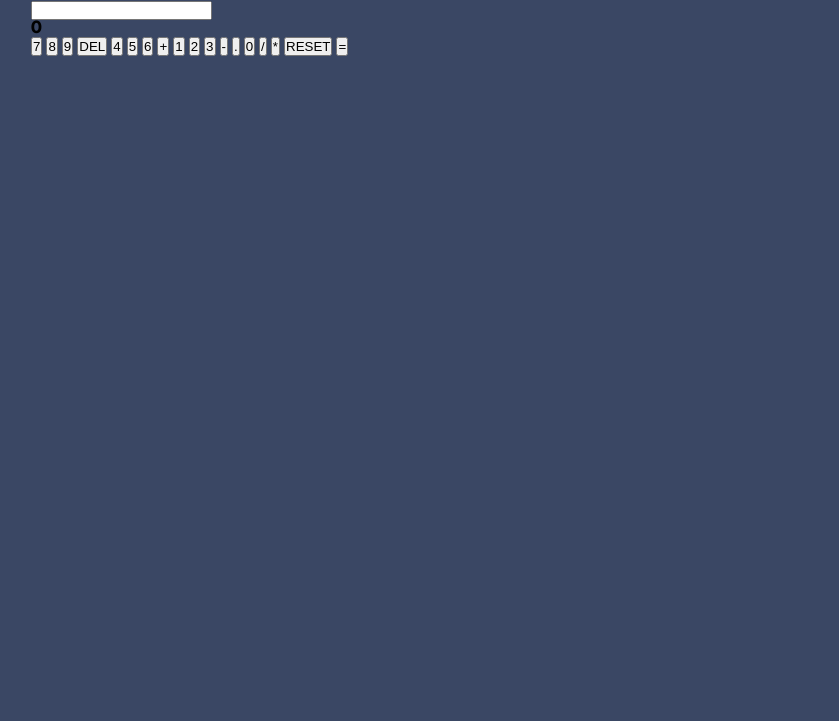
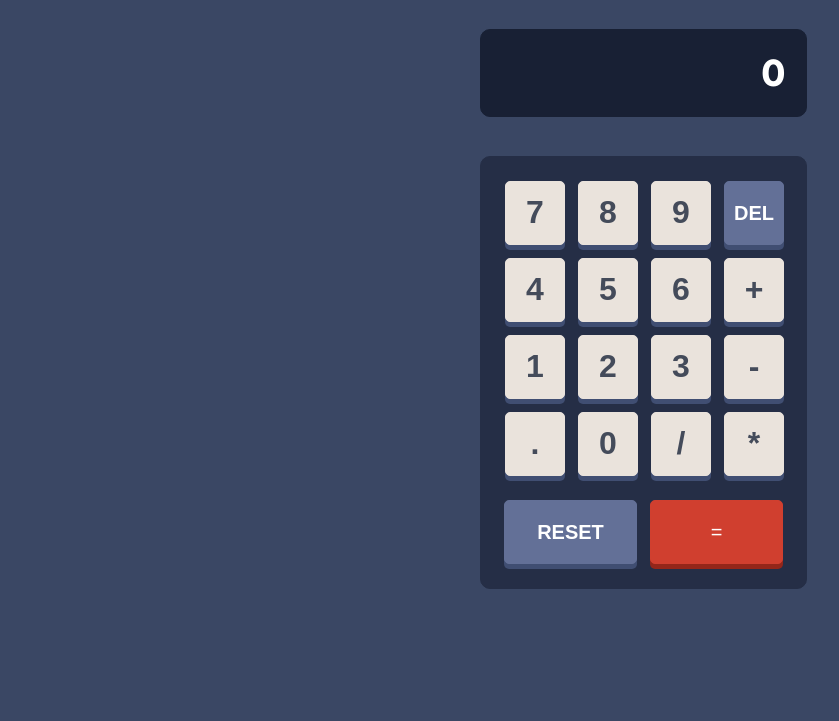
Before and after one commit to NikaNishnianidze/Calculator-App, a plain HTML site: page index.html in a window 1280 px wide. Shown: the part 79-800 px from the top of the page, without its empty margins (0-839 px from the left). Drawn offline with Linux system fonts and the light colour scheme.

Commit message:
finish css and html

```diff
--- a/index.html
+++ b/index.html
@@ -33,25 +33,31 @@
       <input type="text" readonly class="display" />
       <h3>0</h3>
     </div>
-    <div class="keys">
-      <button onclick="appendToDisplay('7')">7</button>
-      <button onclick="appendToDisplay('8')">8</button>
-      <button onclick="appendToDisplay('9')">9</button>
-      <button onclick="appendToDisplay()">DEL</button>
-      <button onclick="appendToDisplay('4')">4</button>
-      <button onclick="appendToDisplay('5')">5</button>
-      <button onclick="appendToDisplay('6')">6</button>
-      <button onclick="appendToDisplay('+')">+</button>
-      <button onclick="appendToDisplay('1')">1</button>
-      <button onclick="appendToDisplay('2')">2</button>
-      <button onclick="appendToDisplay('3')">3</button>
-      <button onclick="appendToDisplay('-')">-</button>
-      <button onclick="appendToDisplay('.')">.</button>
-      <button onclick="appendToDisplay('0')">0</button>
-      <button onclick="appendToDisplay('/')">/</button>
-      <button onclick="appendToDisplay('*')">*</button>
-      <button onclick="clearDisplay()">RESET</button>
-      <button onclick="calculate()">=</button>
-    </div>
+    <main>
+      <div class="keys-container">
+        <div class="keys">
+          <button onclick="appendToDisplay('7')" class="default">7</button>
+          <button onclick="appendToDisplay('8')" class="default">8</button>
+          <button onclick="appendToDisplay('9')" class="default">9</button>
+          <button onclick="appendToDisplay()" class="delete">DEL</button>
+          <button onclick="appendToDisplay('4')" class="default">4</button>
+          <button onclick="appendToDisplay('5')" class="default">5</button>
+          <button onclick="appendToDisplay('6')" class="default">6</button>
+          <button onclick="appendToDisplay('+')" class="default">+</button>
+          <button onclick="appendToDisplay('1')" class="default">1</button>
+          <button onclick="appendToDisplay('2')" class="default">2</button>
+          <button onclick="appendToDisplay('3')" class="default">3</button>
+          <button onclick="appendToDisplay('-')" class="default">-</button>
+          <button onclick="appendToDisplay('.')" class="default">.</button>
+          <button onclick="appendToDisplay('0')" class="default">0</button>
+          <button onclick="appendToDisplay('/')" class="default">/</button>
+          <button onclick="appendToDisplay('*')" class="default">*</button>
+        </div>
+        <div class="last-two">
+          <button onclick="clearDisplay()" class="reset">RESET</button>
+          <button onclick="calculate()" class="calculate">=</button>
+        </div>
+      </div>
+    </main>
   </body>
 </html>
--- a/style.css
+++ b/style.css
@@ -6,6 +6,7 @@
 }
 
 body {
+  min-height: 100vh;
   background-color: hsl(222, 26%, 31%);
   padding: 30px 24px 30px 31px;
   font-family: "League Spartan", serif;
@@ -40,6 +41,10 @@ h2 {
   gap: 11px;
   position: relative;
   left: 13px;
+  color: hsla(0, 0%, 100%, 1);
+  font-size: 12px;
+  line-height: 11px;
+  font-weight: 700;
 }
 
 .slider {
@@ -60,3 +65,108 @@ h2 {
   background-color: hsla(6, 63%, 50%, 1);
   margin: 5px;
 }
+
+.display-container {
+  display: flex;
+  flex-direction: column;
+  align-items: center;
+  justify-content: center;
+  margin-top: 32px;
+}
+
+.display-container h3 {
+  position: relative;
+  top: -59px;
+  left: 130px;
+  font-size: 40px;
+  line-height: 38.8px;
+  font-weight: 700;
+  color: hsla(0, 0%, 100%, 1);
+}
+
+.display {
+  width: 327px;
+  height: 88px;
+  border-radius: 10px;
+  border: 1px solid hsla(224, 36%, 15%, 1);
+  background-color: hsla(224, 36%, 15%, 1);
+}
+
+main {
+  display: flex;
+  flex-direction: column;
+  align-items: center;
+  justify-content: center;
+}
+
+.keys-container {
+  width: 327px;
+  background-color: hsla(224, 30%, 21%, 1);
+  border: 1px solid hsla(224, 30%, 21%, 1);
+  border-radius: 10px;
+}
+
+.keys {
+  display: grid;
+  grid-template-columns: repeat(4, 1fr);
+  padding: 24px;
+  width: 100%;
+  gap: 13px;
+}
+
+.keys .default {
+  width: 60px;
+  height: 64px;
+  border: 1px solid hsla(31, 24%, 89%, 1);
+  border-radius: 5px;
+  background-color: hsla(31, 24%, 89%, 1);
+  color: hsla(221, 14%, 31%, 1);
+  font-size: 32px;
+  line-height: 29.44px;
+  font-weight: 700;
+  box-shadow: 0px 5px hsla(224, 28%, 35%, 1);
+}
+
+.delete {
+  color: hsla(0, 0%, 100%, 1);
+  border: 1px solid hsla(225, 21%, 49%, 1);
+  border-radius: 5px;
+  background-color: hsla(225, 21%, 49%, 1);
+  font-weight: 700;
+  font-size: 20px;
+  line-height: 18.4px;
+  box-shadow: 0px 5px hsla(224, 28%, 35%, 1);
+}
+
+.reset {
+  color: hsla(0, 0%, 100%, 1);
+  border-radius: 5px;
+  background-color: hsla(225, 21%, 49%, 1);
+  border: 1px solid hsla(225, 21%, 49%, 1);
+  font-weight: 700;
+  font-size: 20px;
+  line-height: 18.4px;
+  width: 133px;
+  height: 64px;
+  box-shadow: 0px 5px hsla(224, 28%, 35%, 1);
+}
+
+.calculate {
+  width: 133px;
+  height: 64px;
+  border-radius: 5px;
+  border: 1px solid hsla(6, 63%, 50%, 1);
+  background-color: hsla(6, 63%, 50%, 1);
+  color: hsla(0, 0%, 100%, 1);
+  font-size: 20px;
+  line-height: 18.4px;
+  box-shadow: 0px 5px hsla(6, 70%, 34%, 1);
+}
+
+.last-two {
+  display: flex;
+  justify-content: center;
+  align-items: center;
+  gap: 13px;
+  margin-bottom: 24px;
+}
```
